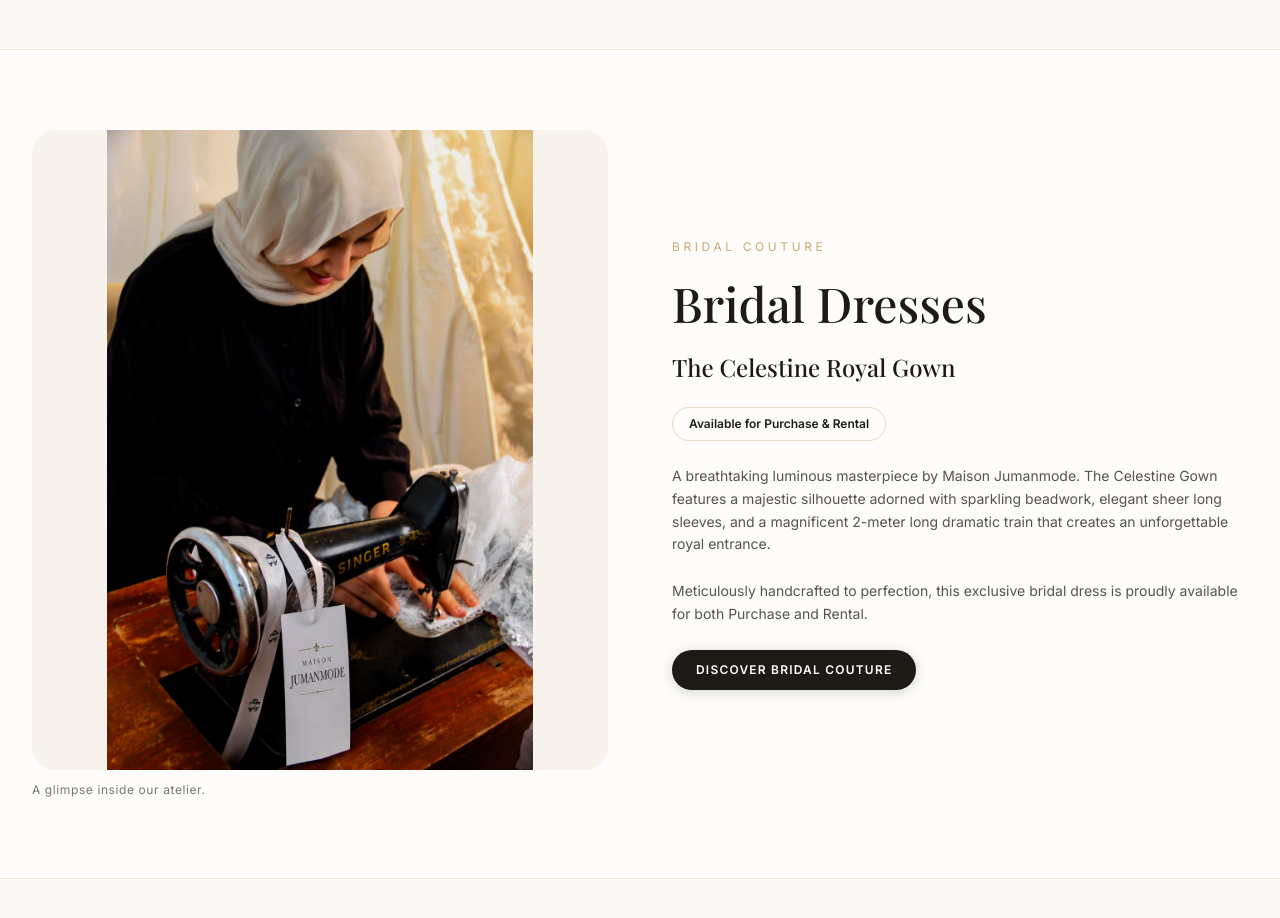
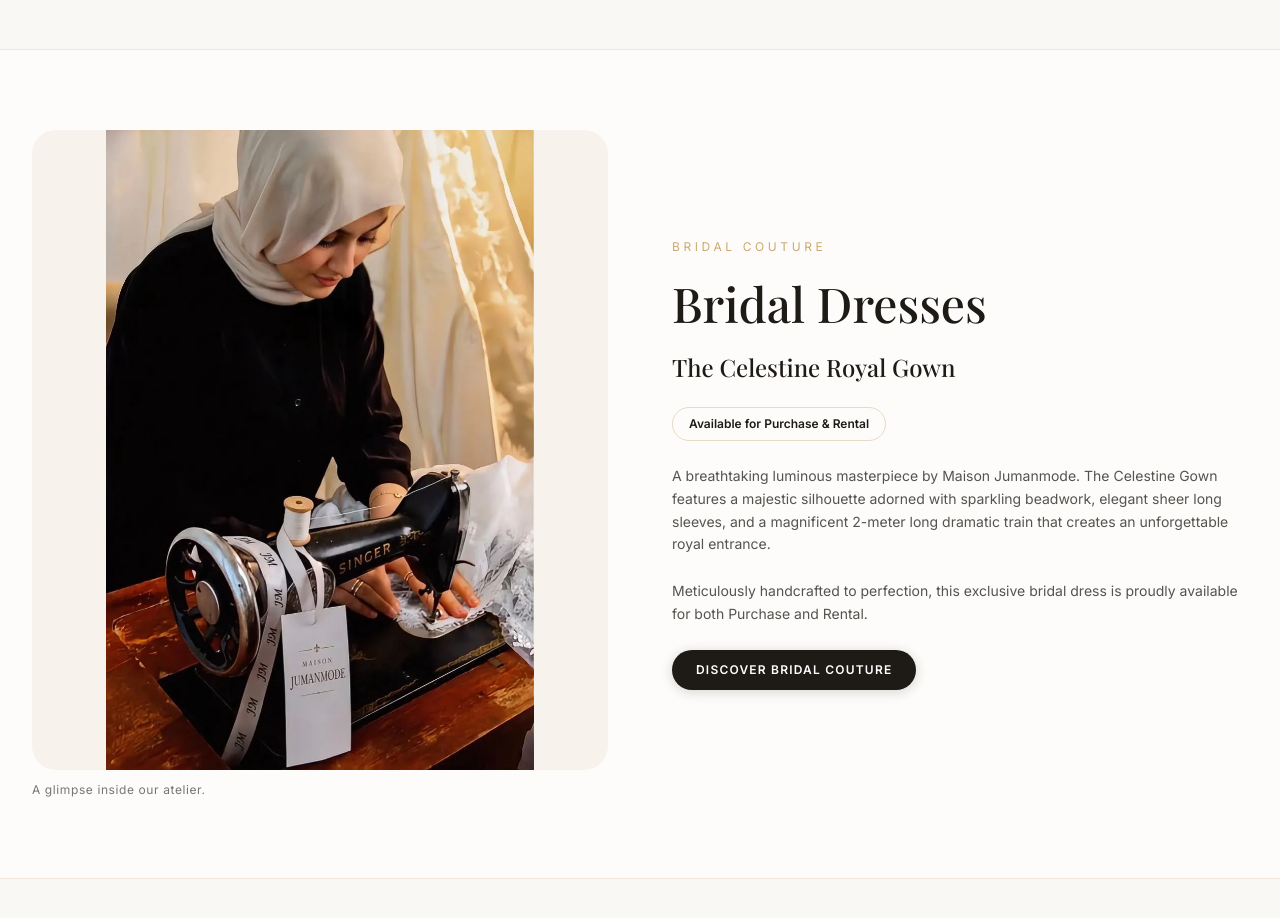
Before and after one commit to oussamakhaba1999-svg/maison-jumanmode, a React (Vite) app: page /#/ in a window 1280 px wide. Shown: the part 1920-2838 px from the top of the page. Built offline with nearby package versions, Linux system fonts and the light colour scheme; a web font is replaced by a local one.

Commit message:
Replace Bridal Dresses section with supplied atelier photo

```diff
--- a/src/components/BridalSection.jsx
+++ b/src/components/BridalSection.jsx
@@ -1,5 +1,4 @@
 import { Link } from 'react-router-dom';
-import atelier from '../assets/images/maison-jumanmode-atelier.jpeg';
 import { bridal } from '../data/bridal';
 
 export default function BridalSection() {
@@ -7,7 +6,7 @@ export default function BridalSection() {
     <section id="bridal-dresses" aria-labelledby="bridal-section-title" className="border-y border-sand/60 bg-white/60">
       <div className="section-width section-padding grid gap-10 py-20 md:grid-cols-2 md:items-center md:gap-16">
         <figure className="min-w-0">
-          <img src={atelier} alt="Inside the MAISON JUMANMODE atelier: lace being sewn by hand at a Singer machine" width="1024" height="1536" loading="lazy" className="max-h-[640px] w-full rounded-3xl object-contain bg-sand/30" />
+          <img src={`${import.meta.env.BASE_URL}images/maison-jumanmode-bridal-atelier.jpeg`} alt="Inside the MAISON JUMANMODE atelier: lace being sewn by hand at a Singer machine" width="844" height="1262" loading="lazy" className="max-h-[640px] w-full rounded-3xl object-contain bg-sand/30" />
           <figcaption className="mt-3 text-xs tracking-wider text-cocoa/60">A glimpse inside our atelier.</figcaption>
         </figure>
         <div className="min-w-0 space-y-6">
```
